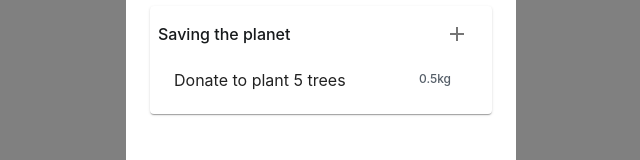
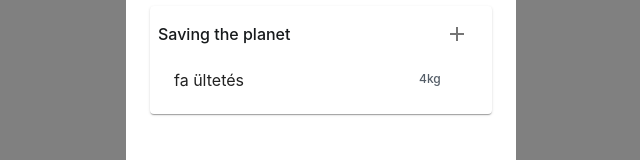
Before and after one commit to aron98/ducktor, a React (Create React App) app: page /statistics in a window 1280 px wide. Shown: the part 340-500 px from the top of the page, without its empty margins (319-959 px from the left). Built offline with nearby package versions, Linux system fonts and the light colour scheme.

Commit message:
create savings reducer (#13)
Co-authored-by: Vilmos Madaras <mdrsvilmos@gmail.com>

```diff
--- a/src/Pages/LogFootprint/LogFootprint.js
+++ b/src/Pages/LogFootprint/LogFootprint.js
@@ -3,8 +3,9 @@ import Typography from "@mui/joy/Typography";
 import {IconButton, Paper} from "@mui/material";
 import Grid from "@mui/material/Grid";
 import AddIcon from '@mui/icons-material/Add';
+import {connect} from "react-redux";
 
-const LogFootprint = () => {
+const LogFootprint = (props) => {
     const footprints = [
         {
             name: "Travel 3km by bus",
@@ -13,12 +14,6 @@ const LogFootprint = () => {
         {
             name: "Using hair dryer for 30 minutes",
             footprint: 8
-        }
-    ];
-    const savings = [
-        {
-            name: "Donate to plant 5 trees",
-            footprint: 0.5
         }
     ];
     return (
@@ -109,12 +104,12 @@ const LogFootprint = () => {
                         </Grid>
                         <Box p={1}>
                             <Paper elevation={0}>
-                                {savings.map(saving => {
+                                {props.savings.map(saving => {
                                     return (
                                         <Box p={1}>
                                             <Grid container>
                                                 <Grid item xs={10}><Typography level="title-xs" textAlign="left">{saving.name}</Typography></Grid>
-                                                <Grid item xs={2}><Typography level="body-xs" textAlign="left">{saving.footprint}kg</Typography></Grid>
+                                                <Grid item xs={2}><Typography level="body-xs" textAlign="left">{saving.saving}kg</Typography></Grid>
                                             </Grid>
                                         </Box>
                                     )
@@ -128,4 +123,11 @@ const LogFootprint = () => {
     )
 }
 
-export default LogFootprint;
+const mapStateToProps = (state) => {
+    return {
+        savings: state.savingsReducer.savings
+
+    }
+}
+
+export default connect(mapStateToProps)(LogFootprint);
--- /dev/null
+++ b/src/Redux/reducers/SavingsReducer.js
@@ -0,0 +1,27 @@
+// milyen akciot csinalt az ember amivel csokkenti a labnyomat (lehet tobb is)
+
+const initialState = {
+    savings: [
+        {
+            date: '2023-11-25 09:10',
+            name: 'fa ültetés',
+            saving: 4 // hany kilo co2-t kot le
+
+
+        }
+    ]
+};
+
+function savingsReducer(state = initialState, action) {
+    switch (action.type) {
+        case 'ADD_SAVING':
+            return {
+                saving_actions: [...state.savings, action.data]
+            };
+
+        default:
+            return state;
+    }
+}
+
+export default savingsReducer;
--- a/src/Redux/reducers/index.js
+++ b/src/Redux/reducers/index.js
@@ -2,9 +2,10 @@ import { combineReducers } from 'redux';
 import { persistReducer } from 'redux-persist';
 import storage from 'redux-persist/lib/storage';
 import testReducer from "./TestReducer";
+import savingsReducer from './SavingsReducer';
 
 const rootReducer = combineReducers({
-    testReducer
+    savingsReducer
 });
 
 const persistConfig = {
```
